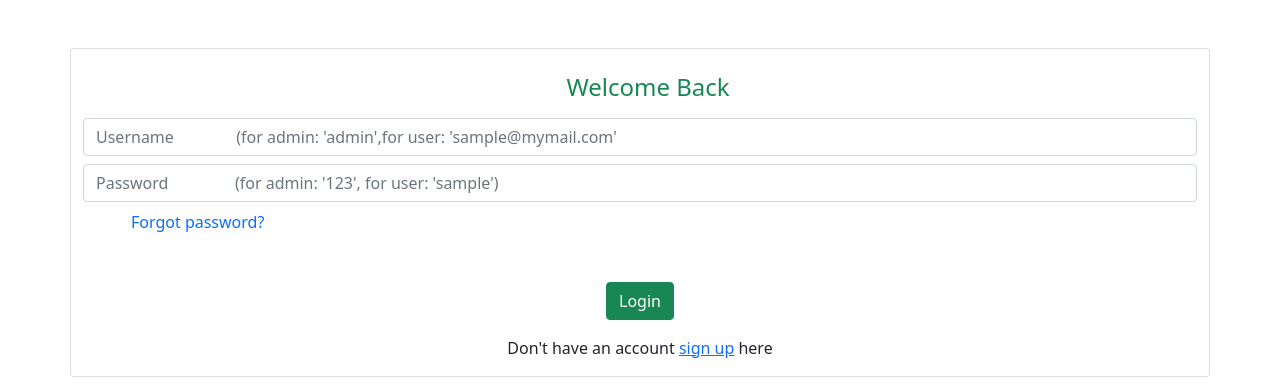
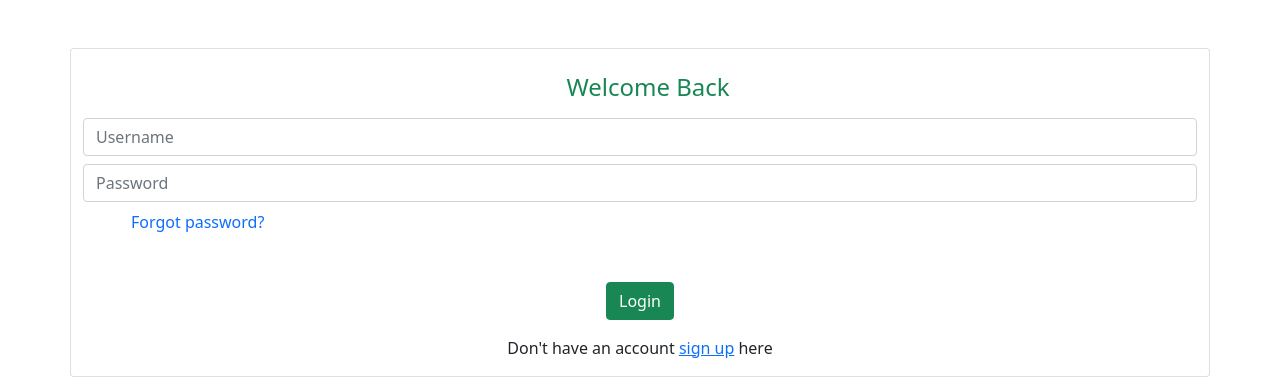
Before and after one commit to sukreth116/email, a Django app: page / in a window 1280 px wide. Shown: the part 79-471 px from the top of the page. Run offline with Django 4.2, Linux system fonts and the light colour scheme; some libraries are stand-ins or nearby versions.

Commit message:
Update index.html

```diff
--- a/templates/index.html
+++ b/templates/index.html
@@ -30,10 +30,10 @@
 					<h4 class="text-success text-center ms-3">Welcome Back</h4>
 				</div>
 				<div class="mb-2">
-					<input type="text" class="form-control" name="username" placeholder="Username               (for admin: 'admin',for user: 'sample@mymail.com'">
+					<input type="text" class="form-control" name="username" placeholder="Username">
 				</div>
 				<div class="mb-2">
-					<input type="password" class="form-control" name="password" placeholder="Password                (for admin: '123', for user: 'sample')">
+					<input type="password" class="form-control" name="password" placeholder="Password">
 				</div>
 				<div class="mb-2">
 					<a class="ms-5" style="text-decoration: none;" href="{% url 'forgotpassword' %}">Forgot password?</a>
```
